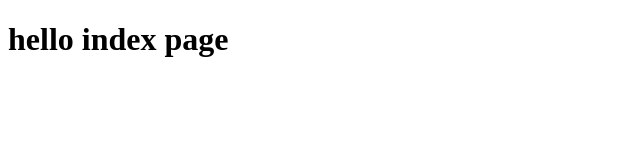
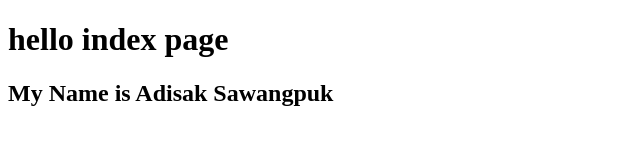
Before and after one commit to tam15216/test_git, a plain HTML site: page index.html in a window 1280 px wide. Shown: the whole page, without its empty margins (0-640 px from the left). Drawn offline with Linux system fonts and the light colour scheme.

Commit message:
add name

```diff
--- a/index.html
+++ b/index.html
@@ -7,5 +7,6 @@
 </head>
 <body>
     <h1>hello index page</h1>
+    <h2>My Name is Adisak Sawangpuk</h2>
 </body>
 </html>
```
